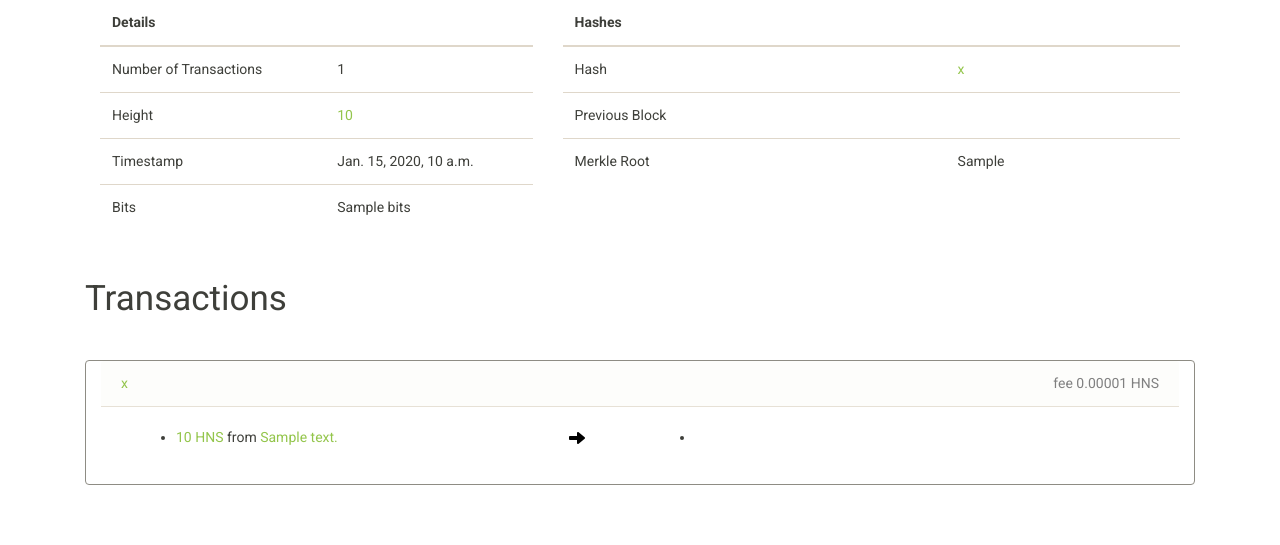
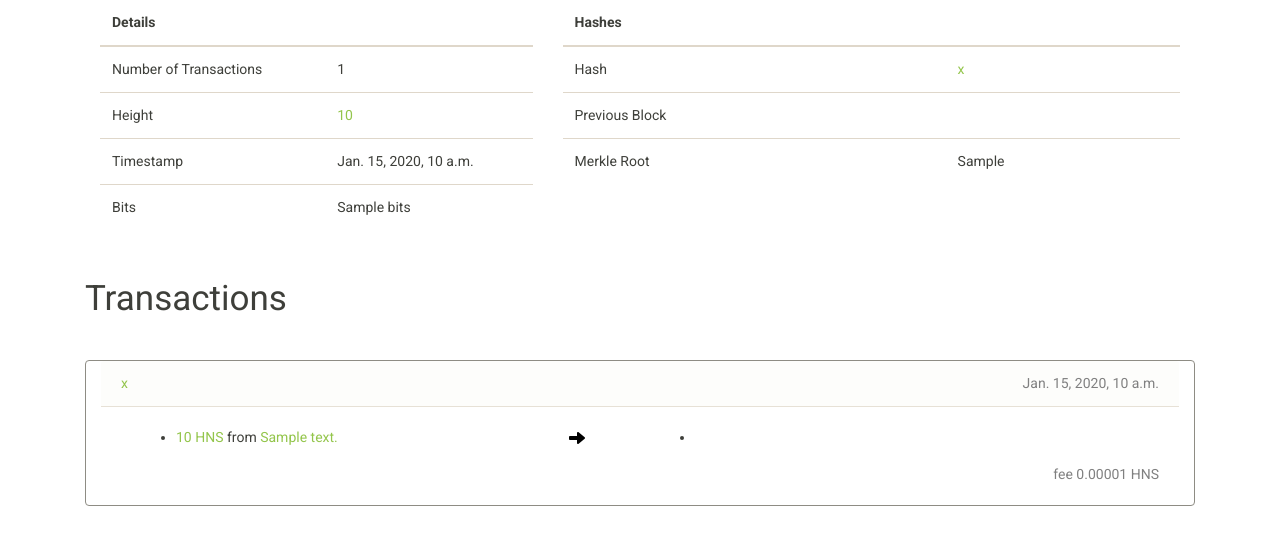
Before and after one commit to tdickman/handshake-explorer, a Django app: template hsdexplorer/explorer/templates/explorer/block.html in a window 1280 px wide. Shown: the part 235-780 px from the top of the page. Run offline with Django 3.2, Linux system fonts and the light colour scheme; the template is opened without the code that fills it: most values are stand-ins (such as "Sample title", 1, 10 or a date in 2020); some libraries are stand-ins or nearby versions.

Commit message:
Added date to transaction

```diff
--- a/hsdexplorer/explorer/static/css/custom.css
+++ b/hsdexplorer/explorer/static/css/custom.css
@@ -16,6 +16,11 @@ h1 {
 
 .right {
   float: right;
+  text-align: right;
+}
+
+.full {
+  width: 100%;
 }
 
 .light {
--- a/hsdexplorer/explorer/templates/explorer/_transaction.html
+++ b/hsdexplorer/explorer/templates/explorer/_transaction.html
@@ -2,7 +2,7 @@
 {% load hsd_math %}
 <div class="row">
   <div class="card border-secondary col-lg-12 tx-card">
-    <div class="card-header"><a href="/tx/{{ tx.hash }}">{{ tx.hash }}</a> <span class="right light">fee {{ tx.fee | to_hns }} HNS</span></div>
+    <div class="card-header"><a href="/tx/{{ tx.hash }}">{{ tx.hash }}</a> <span class="right light">{{ tx.time }}</span></div>
     <div class="card-body row">
       <div class="col-sm-5">
         <ul>
@@ -40,6 +40,7 @@
         {% endfor %}
         </ul>
       </div>
+      <span class="right full light">fee {{ tx.fee | to_hns }} HNS</span>
     </div>
   </div>
 </div>
```
